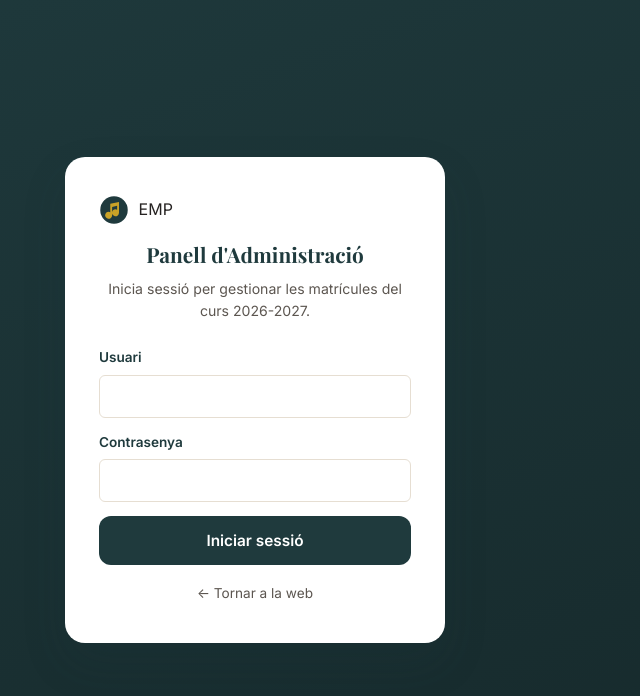
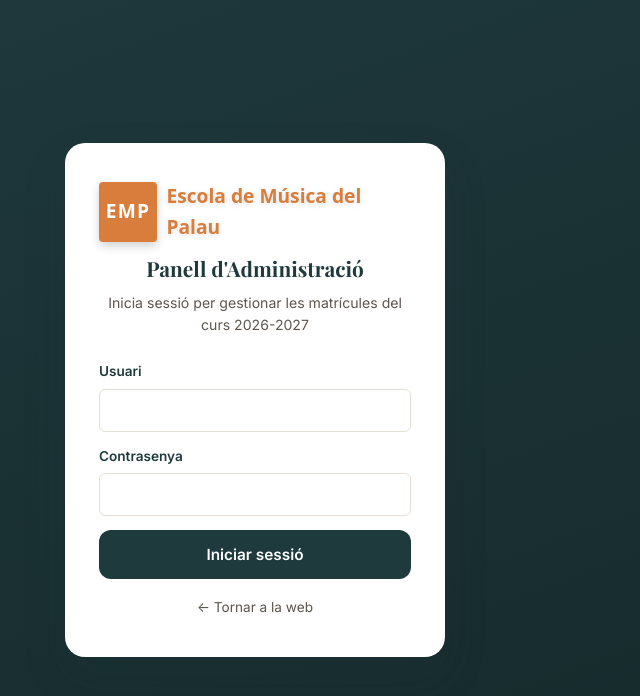
Before and after one commit to mutRec/EMP, a plain HTML site: page frontend/public/admin.html in a window 1280 px wide. Shown: the whole page, without its empty margins (385-1025 px from the left). Drawn offline with nearby package versions, Linux system fonts and the light colour scheme; no server answers.

Commit message:
adaptar logo a login page

```diff
--- a/frontend/public/admin.html
+++ b/frontend/public/admin.html
@@ -13,14 +13,11 @@
 <div class="login-wrap" id="loginWrap">
   <div class="login-card">
     <div class="brand">
-      <svg width="30" height="30" viewBox="0 0 24 24" fill="none" xmlns="http://www.w3.org/2000/svg">
-        <circle cx="12" cy="12" r="11" fill="#1f3a3d"/>
-        <path d="M16 6v8.2a2.8 2.8 0 1 1-1.5-2.48V8.6l-4 1V16.2a2.8 2.8 0 1 1-1.5-2.48V7l7-1.5V6Z" fill="#c9a227"/>
-      </svg>
-      <span>EMP</span>
+      <span class="brand-logo-text">EMP</span>
+      <span class="brand-name-login">Escola de Música del Palau</span>
     </div>
     <h1>Panell d'Administració</h1>
-    <p class="sub">Inicia sessió per gestionar les matrícules del curs 2026-2027.</p>
+    <p class="sub">Inicia sessió per gestionar les matrícules del curs 2026-2027</p>
 
     <form class="login-form" id="loginForm" novalidate>
       <div class="form-field">
@@ -45,11 +42,8 @@
   <div class="admin-topbar">
     <div class="wrap">
       <a href="/" class="brand">
-        <svg width="26" height="26" viewBox="0 0 24 24" fill="none" xmlns="http://www.w3.org/2000/svg">
-          <circle cx="12" cy="12" r="11" fill="#c9a227"/>
-          <path d="M16 6v8.2a2.8 2.8 0 1 1-1.5-2.48V8.6l-4 1V16.2a2.8 2.8 0 1 1-1.5-2.48V7l7-1.5V6Z" fill="#1f3a3d"/>
-        </svg>
-        <span>Escola de Música del Palau <small>Panell d'administració</small></span>
+        <span class="brand-logo-text">EMP</span>
+        <span class="brand-name">Escola de Música del Palau</span>
       </a>
       <div class="admin-user">
         <span id="adminUsername"></span>
--- a/frontend/public/styles.css
+++ b/frontend/public/styles.css
@@ -248,6 +248,15 @@ p {
   /* ombra molt suau */
 }
 
+.brand-name-login {
+  color: var(--color-accent);
+  font-family: system-ui, -apple-system, BlinkMacSystemFont, "Segoe UI", sans-serif;
+  font-weight: 600;
+  font-size: 1.2rem;
+  text-shadow: 0 2px 6px rgba(0, 0, 0, 0.12);
+  /* ombra molt suau */
+}
+
 .brand small {
   display: block;
   font-family: var(--font-body);
```
